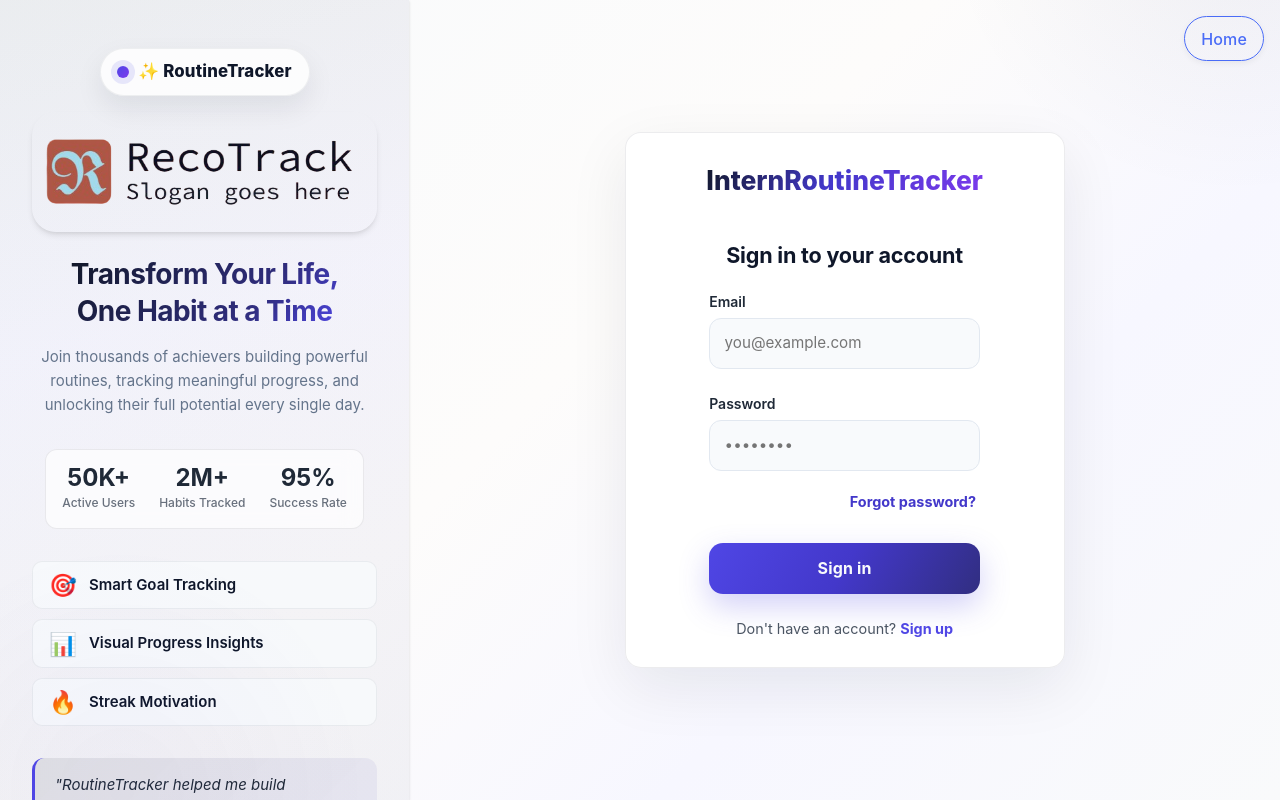
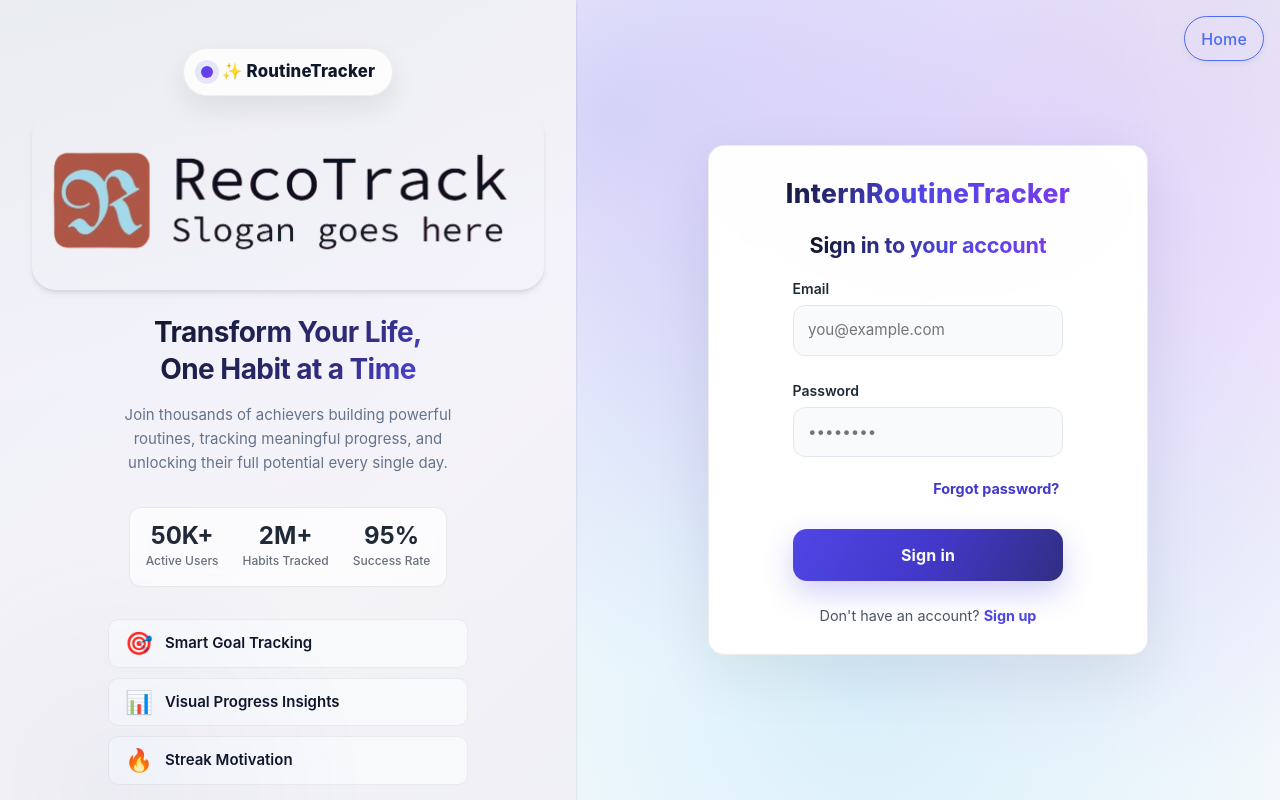
Before and after one commit to piyushsingh022002/RoutineTrackerWeb, a React (Vite) app: page /login in a window 1280 px wide. Built offline with nearby package versions, Linux system fonts and the light colour scheme; no server answers.

Commit message:
Auth Layout Modified

```diff
--- a/src/components/auth/RegisterForm.tsx
+++ b/src/components/auth/RegisterForm.tsx
@@ -199,8 +199,8 @@ const RegisterForm: React.FC = () => {
 
   return (
     <FormContainer>
-      <Logo>InternRoutineTracker</Logo>
-      <Title>Create your account</Title>
+      <Logo>Record Tracker Web</Logo>
+      <Title>Create your account, Start today</Title>
 
       {showEmailNotFoundMessage && (
         <Alert
--- /dev/null
+++ b/src/components/common/LoaderOverlay.ts
@@ -0,0 +1,14 @@
+import styled from 'styled-components';
+
+export const LoaderOverlay = styled.div`
+  position: absolute;
+  top: 0;
+  left: 0;
+  width: 100%;
+  height: 100%;
+  background: rgba(255,255,255,0.85);
+  display: flex;
+  align-items: center;
+  justify-content: center;
+  z-index: 50;
+`;
--- a/src/layouts/AuthLayout.styles.ts
+++ b/src/layouts/AuthLayout.styles.ts
@@ -2,6 +2,7 @@ import styled from "styled-components";
 
 const AuthContainer = styled.div`
   display: flex;
+  min-height: 100vh;
   height: 100vh;
   background: linear-gradient(135deg, #f8fafc 0%, #fdfcfb 45%, #f7f7ff 70%, #f9fafb 100%);
   position: relative;
@@ -47,22 +48,52 @@ const AuthContainer = styled.div`
   }
 `;
 
-const LoaderOverlay = styled.div`
+// const LoaderOverlay = styled.div`
+//   position: absolute;
+//   top: 0;
+//   left: 0;
+//   right: 0;
+//   bottom: 0;
+//   display: flex;
+//   align-items: center;
+//   justify-content: center;
+//   background: rgba(248, 250, 252, 0.95);
+//   backdrop-filter: blur(2px);
+//   z-index: 9999;
+
+//   .dark & {
+//     background: rgba(15, 23, 42, 0.95);
+//   }
+// `;
+
+// export const AuthContent = styled.div`
+//   flex: 1;
+//   display: flex;
+//   justify-content: center;   /* CENTER horizontally */
+//   align-items: center;       /* CENTER vertically */
+//   padding: 2rem;
+// `;
+
+export const AuthContent = styled.div`
+  flex: 1;
+  min-height: 100vh; /* IMPORTANT */
+  display: flex;
+  justify-content: center;
+  align-items: center;
+`;
+
+
+ const LoaderOverlay = styled.div`
   position: absolute;
   top: 0;
   left: 0;
-  right: 0;
-  bottom: 0;
+  width: 100%;
+  height: 100%;
+  background: rgba(255,255,255,0.8);
   display: flex;
   align-items: center;
   justify-content: center;
-  background: rgba(248, 250, 252, 0.95);
-  backdrop-filter: blur(2px);
-  z-index: 9999;
-
-  .dark & {
-    background: rgba(15, 23, 42, 0.95);
-  }
+  z-index: 50;
 `;
 
 export { AuthContainer, LoaderOverlay };
--- a/src/layouts/AuthLayout.tsx
+++ b/src/layouts/AuthLayout.tsx
@@ -1,26 +1,28 @@
 import  { Outlet } from "react-router-dom"
-import { AuthContainer, LoaderOverlay } from "./AuthLayout.styles";
+import { AuthContainer, AuthContent} from "./AuthLayout.styles";
 import AuthSideBar from './AuthSideBar';
 import CustomCursor from '../components/common/CustomCursor';
-import { useAuth } from '../context/AuthContext';
-import { NotebookLoader } from '../components/common';
+// import { useAuth } from '../context/AuthContext';
+// import { NotebookLoader } from '../components/common';
 
 const AuthLayout = () => {
-    const { isLoading } = useAuth();
+    // const { isLoading } = useAuth();
 
     return (
         <AuthContainer>
             <CustomCursor />
             <AuthSideBar />
-            {isLoading && (
+            {/* {isLoading && (
                 <LoaderOverlay>
                     <NotebookLoader
                         message="Please wait"
                         subtext="Processing your request"
                     />
                 </LoaderOverlay>
-            )}
+            )} */}
+            <AuthContent>
             <Outlet />
+            </AuthContent>
         </AuthContainer>
     )
 }
--- a/src/pages.styles/LoginPage.styles.ts
+++ b/src/pages.styles/LoginPage.styles.ts
@@ -4,26 +4,86 @@ import styled from 'styled-components';
 import { Link } from 'react-router-dom';
 import { device } from '../styles/breakpoints';
 
+// export const LoginContainer = styled.div`
+// 	width: 100%;
+// 	height: 100%;
+// 	display: flex;
+// 	align-items: center;
+// 	justify-content: center;
+// 	padding: 1.5rem 0.75rem;
+// 	background: transparent;
+// 	box-sizing: border-box;
+// 	overflow-y: auto;
+// 	zoom: 1;
+// 	transform: scale(1);
+// 	transform-origin: top left;
+
+// 	@media ${device.tablet} {
+// 		padding: 2rem 1rem;
+// 	}
+// 	@media ${device.laptop} {
+// 		padding: 3rem 2rem;
+// 	}
+// `;
+
 export const LoginContainer = styled.div`
   width: 100%;
-	height: 100%;
+  height: 100vh;
   display: flex;
   align-items: center;
   justify-content: center;
-	padding: 1.5rem 0.75rem;
-	background: transparent;
+//   padding: 1.5rem 0.75rem;
   box-sizing: border-box;
-	overflow-y: auto;
-	zoom: 1;
-	transform: scale(1);
-	transform-origin: top left;
+  overflow: hidden; /* IMPORTANT: no scroll */
+
+  /* Dynamic Gradient */
+  background: radial-gradient(
+      circle at 20% 20%,
+      rgba(79, 70, 229, 0.22),
+      transparent 55%
+    ),
+    radial-gradient(
+      circle at 80% 30%,
+      rgba(124, 58, 237, 0.20),
+      transparent 60%
+    ),
+    radial-gradient(
+      circle at 50% 80%,
+      rgba(14, 165, 233, 0.14),
+      transparent 60%
+    ),
+    linear-gradient(135deg, #ffffff 0%, #f8fafc 100%);
+
+  background-size: 120% 120%;
+  animation: bgMove 12s ease infinite;
+
+  @keyframes bgMove {
+    0% {
+      background-position: 0% 50%;
+    }
+    50% {
+      background-position: 100% 50%;
+    }
+    100% {
+      background-position: 0% 50%;
+    }
+  }
 
   @media ${device.tablet} {
     padding: 2rem 1rem;
   }
+
   @media ${device.laptop} {
     padding: 3rem 2rem;
   }
+`;
+
+
+export const CardWrapper = styled.div`
+  position: relative;
+  display: flex;
+  justify-content: center;
+  width: 100%;
 `;
 
 export const LoginCard = styled(motion.div)`
@@ -61,29 +121,90 @@ export const LoginCard = styled(motion.div)`
 	}
 `;
 
-export const Logo = styled.div`
-	font-size: 1.65rem;
+// export const Logo = styled.div`
+// 	font-size: 1.65rem;
+// 	font-weight: 800;
+// 	text-align: center;
+// 	margin-bottom: 1.5rem;
+// 	background: linear-gradient(120deg, #111827 0%, #4338ca 45%, #7c3aed 100%);
+// 	-webkit-background-clip: text;
+// 	-webkit-text-fill-color: transparent;
+// 	background-clip: text;
+// `;
+
+// export const Logo = styled.div`
+//   font-size: 1.65rem;
+//   font-weight: 800;
+//   text-align: center;
+//   margin-bottom: 0.5rem;
+
+//   background: linear-gradient(120deg, #0f172a 0%, #4f46e5 45%, #7c3aed 100%);
+//   -webkit-background-clip: text;
+//   -webkit-text-fill-color: transparent;
+//   background-clip: text;
+
+//   letter-spacing: 0.4px;
+// `;
+
+interface LogoProps {
+  gradient?: string;
+  fontSize?: string;
+  letterSpacing?: string;
+}
+
+export const Logo = styled.div<LogoProps>`
+  font-size: ${(props) => props.fontSize || '1.65rem'};
   font-weight: 800;
   text-align: center;
-	margin-bottom: 1.5rem;
-	background: linear-gradient(120deg, #111827 0%, #4338ca 45%, #7c3aed 100%);
+  margin-bottom: 0.1rem;
+
+  background: ${(props) =>
+    props.gradient ||
+    'linear-gradient(120deg, #0f172a 0%, #4f46e5 45%, #7c3aed 100%)'};
+
   -webkit-background-clip: text;
   -webkit-text-fill-color: transparent;
   background-clip: text;
+
+  letter-spacing: ${(props) => props.letterSpacing || '0.4px'};
 `;
+
+
+// export const Title = styled.h1`
+// 	font-size: 1.35rem;
+// 	font-weight: 700;
+// 	color: #0f172a;
+// 	text-align: center;
+// 	margin-bottom: 1.25rem;
+// 	letter-spacing: -0.01em;
+
+// 	.dark & {
+// 		color: #f1f5f9;
+// 	}
+// `;
 
 export const Title = styled.h1`
   font-size: 1.35rem;
   font-weight: 700;
-	color: #0f172a;
   text-align: center;
-	margin-bottom: 1.25rem;
+  margin-bottom: 1rem;
   letter-spacing: -0.01em;
 
+  /* Modern color */
+  color: #0b1220;
+
+  /* Subtle gradient touch */
+  background: linear-gradient(120deg, #0b1220 0%, #4f46e5 60%, #7c3aed 100%);
+  -webkit-background-clip: text;
+  -webkit-text-fill-color: transparent;
+
   .dark & {
-		color: #f1f5f9;
+    color: #f8fafc;
+    background: none;
+    -webkit-text-fill-color: initial;
   }
 `;
+
 
 export const Form = styled.form`
 	display: flex;
--- a/src/pages/LoginPage.tsx
+++ b/src/pages/LoginPage.tsx
@@ -20,7 +20,11 @@ import {
   SignUpText,
   SignUpLink,
   TopRightAction,
+  // CardWrapper
 } from '../pages.styles/LoginPage.styles';
+
+import { LoaderOverlay } from '../components/common/LoaderOverlay'; // CHANGED
+import { NotebookLoader } from '../components/common'; // CHANGED
 
 //state type definition
 type LoginState = {
@@ -71,7 +75,7 @@ const LoginPage: React.FC = () => {
   const [state, dispatch] = useReducer(reducer, initialState);
   const { email, password, formErrors, isSubmitting } = state;
 
-  const { login, error, clearError } = useAuth();
+  const { login, error, clearError , isLoading } = useAuth();
   const navigate = useNavigate();
 
   //validate the form inputs
@@ -129,6 +133,16 @@ const LoginPage: React.FC = () => {
           Home
         </Button>
       </TopRightAction>
+      {/* CHANGED: wrap in relative container */}
+      {/* <CardWrapper> */}
+
+        {/* CHANGED: loader overlay ONLY on login card */}
+        {isLoading && (
+          <LoaderOverlay>
+            <NotebookLoader message="Please wait" subtext="Signing you in" />
+          </LoaderOverlay>
+        )}
+
       <LoginCard
         data-cursor-block
         initial={{ opacity: 0, y: 20 }}
@@ -194,6 +208,7 @@ const LoginPage: React.FC = () => {
         </SignUpText>
 
       </LoginCard>
+      {/* </CardWrapper> */}
     </LoginContainer>
   );
 };
```
Also changed, not shown: src/components/auth/LoginForm.tsx (deleted, +0 -182 lines), src/pages/PublicNoteEditor.tsx (+24 -9 lines). Lines whose indentation alone changed are shown as unchanged.
